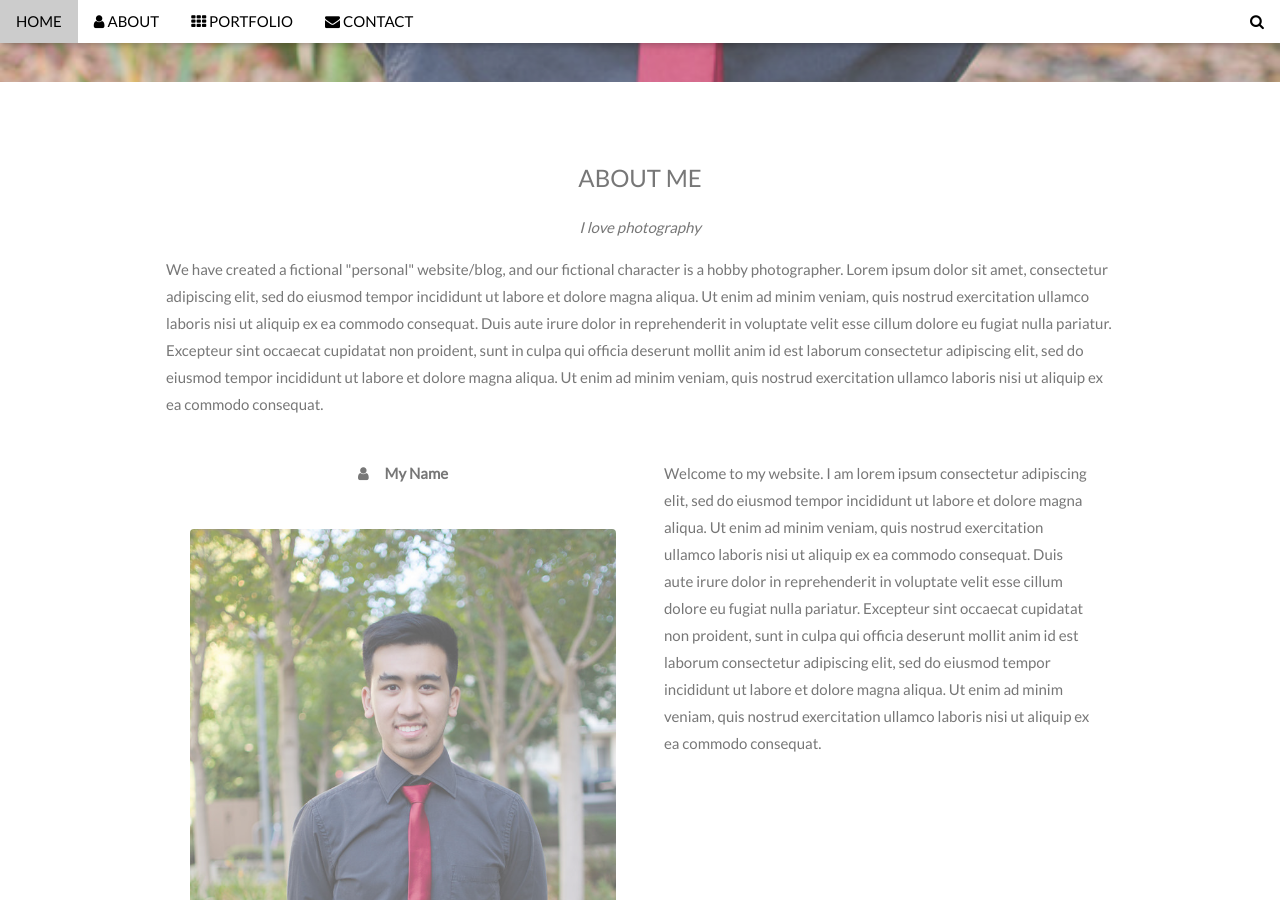
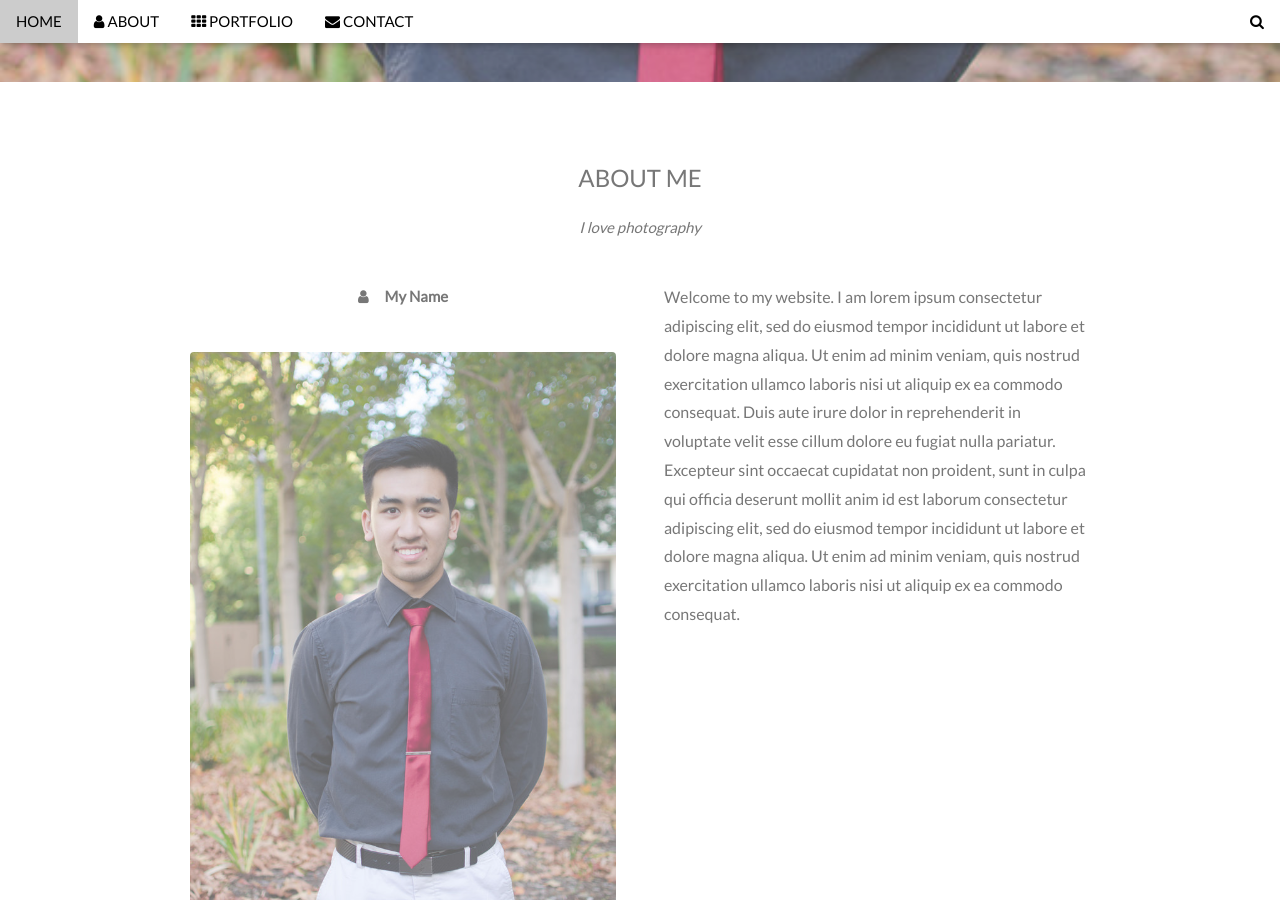
Before and after one commit to asetoodehnia/asetoodehnia.github.io, a Jekyll site: the page index.html, which Jekyll copies as it is, in a window 1280 px wide and 900 px high, scrolled down 818 px. Built offline with Jekyll 4.4.1, drawn with Linux system fonts in a browser that asks for light colours.

Commit message:
update about section

```diff
--- a/index.html
+++ b/index.html
@@ -95,9 +95,9 @@ body, html {
 <div class="w3-content w3-container w3-padding-64" id="about">
   <h3 class="w3-center">ABOUT ME</h3>
   <p class="w3-center"><em>I love photography</em></p>
-  <p>We have created a fictional "personal" website/blog, and our fictional character is a hobby photographer. Lorem ipsum dolor sit amet, consectetur adipiscing elit, sed do eiusmod tempor incididunt ut labore et dolore magna aliqua. Ut enim ad minim veniam,
+  <!-- <p>We have created a fictional "personal" website/blog, and our fictional character is a hobby photographer. Lorem ipsum dolor sit amet, consectetur adipiscing elit, sed do eiusmod tempor incididunt ut labore et dolore magna aliqua. Ut enim ad minim veniam,
     quis nostrud exercitation ullamco laboris nisi ut aliquip ex ea commodo consequat. Duis aute irure dolor in reprehenderit in voluptate velit esse cillum dolore eu fugiat nulla pariatur. Excepteur sint occaecat cupidatat non proident, sunt in culpa
-    qui officia deserunt mollit anim id est laborum consectetur adipiscing elit, sed do eiusmod tempor incididunt ut labore et dolore magna aliqua. Ut enim ad minim veniam, quis nostrud exercitation ullamco laboris nisi ut aliquip ex ea commodo consequat.</p>
+    qui officia deserunt mollit anim id est laborum consectetur adipiscing elit, sed do eiusmod tempor incididunt ut labore et dolore magna aliqua. Ut enim ad minim veniam, quis nostrud exercitation ullamco laboris nisi ut aliquip ex ea commodo consequat.</p> -->
   <div class="w3-row">
     <div class="w3-col m6 w3-center w3-padding-large">
       <p><b><i class="fa fa-user w3-margin-right"></i>My Name</b></p><br>
@@ -105,10 +105,10 @@ body, html {
     </div>
 
     <!-- Hide this text on small devices -->
-    <div class="w3-col m6 w3-hide-small w3-padding-large">
-      <p>Welcome to my website. I am lorem ipsum consectetur adipiscing elit, sed do eiusmod tempor incididunt ut labore et dolore magna aliqua. Ut enim ad minim veniam, quis nostrud exercitation ullamco laboris nisi ut aliquip ex ea commodo consequat. Duis aute irure
+    <div class="w3-col m6 w3-padding-large">
+      <p><font size="3">Welcome to my website. I am lorem ipsum consectetur adipiscing elit, sed do eiusmod tempor incididunt ut labore et dolore magna aliqua. Ut enim ad minim veniam, quis nostrud exercitation ullamco laboris nisi ut aliquip ex ea commodo consequat. Duis aute irure
         dolor in reprehenderit in voluptate velit esse cillum dolore eu fugiat nulla pariatur. Excepteur sint occaecat cupidatat non proident, sunt in culpa qui officia deserunt mollit anim id est laborum consectetur adipiscing elit, sed do eiusmod tempor
-        incididunt ut labore et dolore magna aliqua. Ut enim ad minim veniam, quis nostrud exercitation ullamco laboris nisi ut aliquip ex ea commodo consequat.</p>
+        incididunt ut labore et dolore magna aliqua. Ut enim ad minim veniam, quis nostrud exercitation ullamco laboris nisi ut aliquip ex ea commodo consequat.</font></p>
     </div>
   </div>
   <p class="w3-large w3-center w3-padding-16">Im really good at:</p>
```
